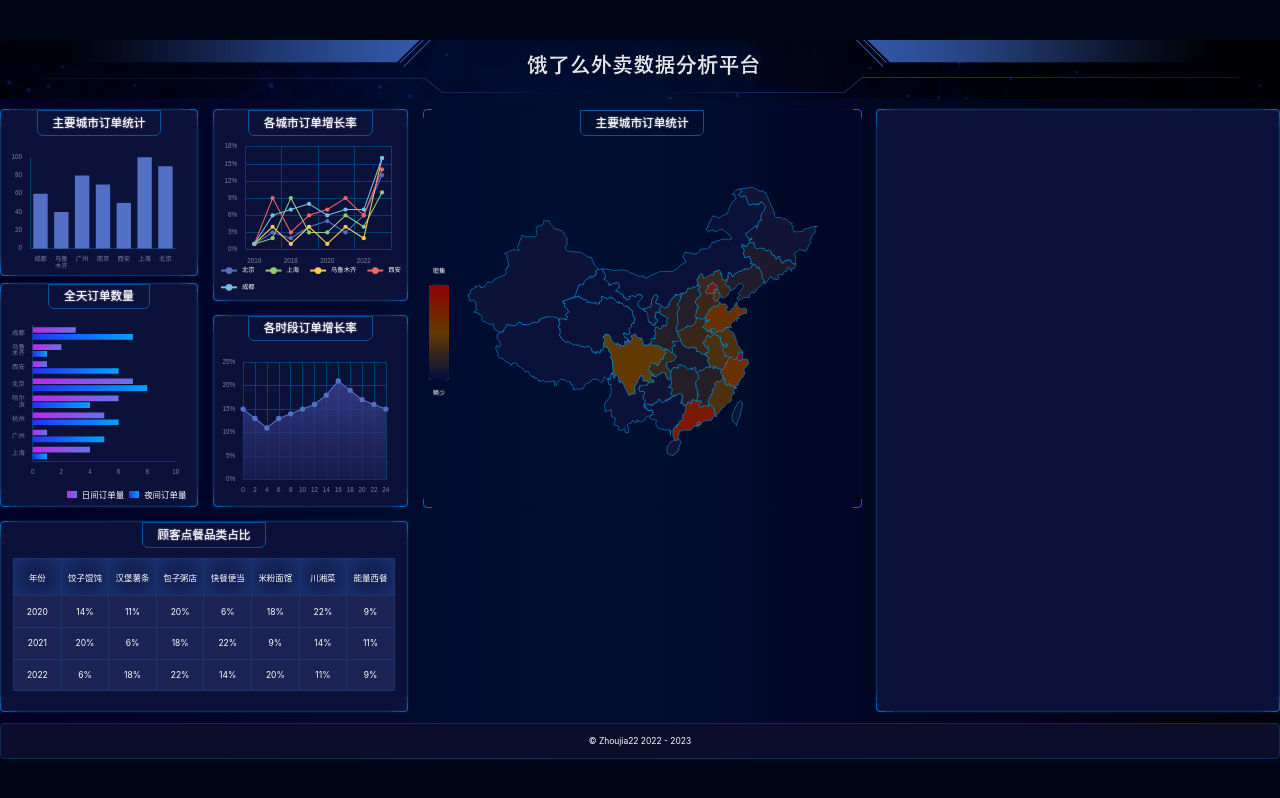
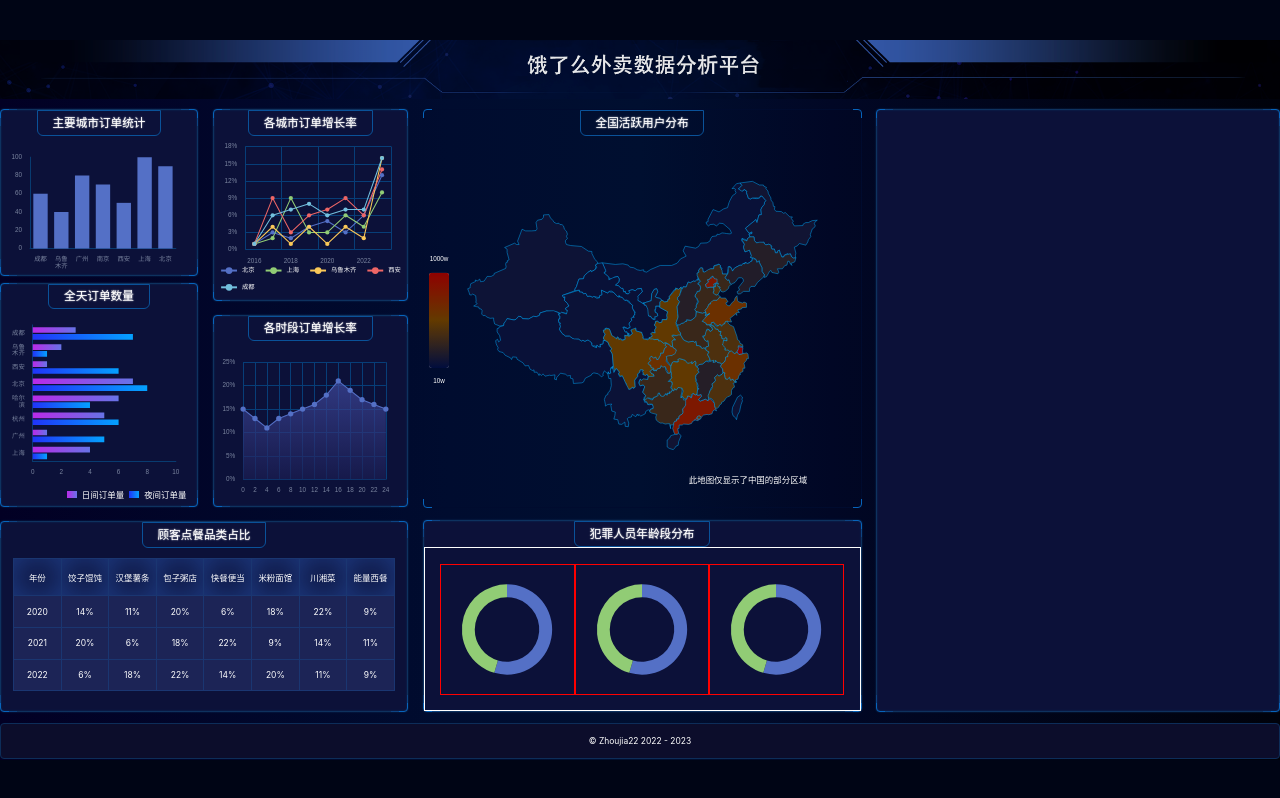
Before and after one commit to Zhoujia22/largeScreenItem, a React (Vite) app: page /#/ in a window 1280 px wide. Built offline with nearby package versions, Linux system fonts and the light colour scheme.

Commit message:
完成chart789布局

```diff
--- a/src/components/chart-6.tsx
+++ b/src/components/chart-6.tsx
@@ -19,7 +19,7 @@
         max: 1000,
         bottom: px(200),
         itemHeight: px(180),
-        text: ["密集", "稀少"],
+        text: ["1000w", "10w"],
         textStyle: { color: "white" },
         realtime: false,
         calculable: false,
@@ -40,14 +40,14 @@
             { name: "黑龙江省", value: 100 },
             { name: "甘肃省", value: 60 },
             { name: "云南省", value: 70 },
-            { name: "广西壮族自治区", value: 60 },
-            { name: "湖南省", value: 200 },
-            { name: "陕西省", value: 200 },
+            { name: "广西壮族自治区", value: 300 },
+            { name: "湖南省", value: 500 },
+            { name: "陕西省", value: 500 },
             { name: "广东省", value: 800 },
-            { name: "吉林省", value: 160 },
+            { name: "吉林省", value: 200 },
             { name: "河北省", value: 300 },
-            { name: "湖北省", value: 130 },
-            { name: "贵州省", value: 100 },
+            { name: "湖北省", value: 400 },
+            { name: "贵州省", value: 300 },
             { name: "山东省", value: 600 },
             { name: "江西省", value: 200 },
             { name: "河南省", value: 300 },
@@ -57,7 +57,7 @@
             { name: "福建省", value: 400 },
             { name: "浙江省", value: 600 },
             { name: "江苏省", value: 400 },
-            { name: "重庆市", value: 300 },
+            { name: "重庆市", value: 600 },
             { name: "宁夏回族自治区", value: 120 },
             { name: "海南省", value: 100 },
             { name: "台湾省", value: 80 },
@@ -84,8 +84,9 @@
 
   return (
     <div className="bordered  chart6Wrapper">
-      <h2>主要城市订单统计</h2>
+      <h2>全国活跃用户分布</h2>
       <div ref={divRef} className="chart" />
+      <div className="notes">此地图仅显示了中国的部分区域</div>
     </div>
   );
 };
--- /dev/null
+++ b/src/components/chart-7.tsx
@@ -0,0 +1,45 @@
+import React, { useEffect, useRef } from "react";
+import * as echarts from "echarts";
+import { px } from "../shared/px";
+
+export const Chart7 = () => {
+  const divRef = useRef();
+  useEffect(() => {
+    const myChart = echarts.init(divRef.current);
+    myChart.setOption({
+      title: { show: false },
+      legend: { show: false },
+      series: [
+        {
+          type: "pie",
+          radius: ["50%", "70%"],
+          avoidLabelOverlap: false,
+          label: {
+            show: false,
+            position: "center",
+          },
+          labelLine: {
+            show: false,
+          },
+          data: [
+            { value: 60, name: "女性" },
+            { value: 50, name: "男性" },
+          ],
+        },
+      ],
+      grid: {
+        x: px(55),
+        y: px(40),
+        x2: px(40),
+        y2: px(50),
+      },
+    }),
+      [];
+  });
+
+  return (
+    <div className="chart7WrapperFirst">
+      <div ref={divRef} className="chart" />
+    </div>
+  );
+};
--- /dev/null
+++ b/src/components/chart-8.tsx
@@ -0,0 +1,45 @@
+import React, { useEffect, useRef } from "react";
+import * as echarts from "echarts";
+import { px } from "../shared/px";
+
+export const Chart8 = () => {
+  const divRef = useRef();
+  useEffect(() => {
+    const myChart = echarts.init(divRef.current);
+    myChart.setOption({
+      title: { show: false },
+      legend: { show: false },
+      series: [
+        {
+          type: "pie",
+          radius: ["50%", "70%"],
+          avoidLabelOverlap: false,
+          label: {
+            show: false,
+            position: "center",
+          },
+          labelLine: {
+            show: false,
+          },
+          data: [
+            { value: 60, name: "女性" },
+            { value: 50, name: "男性" },
+          ],
+        },
+      ],
+      grid: {
+        x: px(55),
+        y: px(40),
+        x2: px(40),
+        y2: px(50),
+      },
+    }),
+      [];
+  });
+
+  return (
+    <div className="chart7WrapperSecond">
+      <div ref={divRef} className="chart" />
+    </div>
+  );
+};
--- /dev/null
+++ b/src/components/chart-9.tsx
@@ -0,0 +1,45 @@
+import React, { useEffect, useRef } from "react";
+import * as echarts from "echarts";
+import { px } from "../shared/px";
+
+export const Chart9 = () => {
+  const divRef = useRef();
+  useEffect(() => {
+    const myChart = echarts.init(divRef.current);
+    myChart.setOption({
+      title: { show: false },
+      legend: { show: false },
+      series: [
+        {
+          type: "pie",
+          radius: ["50%", "70%"],
+          avoidLabelOverlap: false,
+          label: {
+            show: false,
+            position: "center",
+          },
+          labelLine: {
+            show: false,
+          },
+          data: [
+            { value: 60, name: "女性" },
+            { value: 50, name: "男性" },
+          ],
+        },
+      ],
+      grid: {
+        x: px(55),
+        y: px(40),
+        x2: px(40),
+        y2: px(50),
+      },
+    }),
+      [];
+  });
+
+  return (
+    <div className="chart7WrapperThird">
+      <div ref={divRef} className="chart" />
+    </div>
+  );
+};
--- a/src/pages/home.scss
+++ b/src/pages/home.scss
@@ -118,14 +118,45 @@
     }
     > .section4 {
       grid-area: box4;
+      display: flex;
+      flex-direction: column;
+      justify-content: space-between;
       .chart6Wrapper {
         height: px(753);
         background: transparent;
         box-shadow: none;
+        position: relative;
+        width: 100%;
         &::before {
           box-shadow: 17px 0 0 -16px#000b2e, -17px 0 0 -16px#000b2e,
             0 17px 0 -16px#000b2e, 0 -17px 0 -16px#000b2e, 9px 0 0 -8px #000b2e,
             -9px 0 0 -8px #000b2e, 0 9px 0 -8px #000b2e, 0 -9px 0 -8px#000b2e;
+        }
+        .notes {
+          position: relative;
+          left: px(200);
+          bottom: px(40);
+        }
+      }
+      .ageGroup {
+        height: px(363);
+        display: flex;
+        flex-direction: column;
+        align-items: center;
+        .charts {
+          height: px(315);
+          border: 1px solid white;
+          width: 100%;
+          display: flex;
+          padding: px(30);
+        }
+        .chart7WrapperFirst,
+        .chart7WrapperSecond,
+        .chart7WrapperThird {
+          flex: 1;
+          border: 1px solid red;
+          display: flex;
+          flex-direction: column;
         }
       }
     }
--- a/src/pages/home.tsx
+++ b/src/pages/home.tsx
@@ -7,6 +7,9 @@
 import { Chart4 } from "../components/chart-4";
 import { Chart5 } from "../components/chart-5";
 import { Chart6 } from "../components/chart-6";
+import { Chart7 } from "../components/chart-7";
+import { Chart8 } from "../components/chart-8";
+import { Chart9 } from "../components/chart-9";
 
 export const Home = () => {
   const date = new Date();
@@ -28,6 +31,14 @@
         </section>
         <section className=" section4">
           <Chart6 />
+          <div className="bordered ageGroup">
+            <h2>犯罪人员年龄段分布</h2>
+            <div className="charts">
+              <Chart7 />
+              <Chart8 />
+              <Chart9 />
+            </div>
+          </div>
         </section>
         <section className="bordered section5"></section>
       </main>
```
